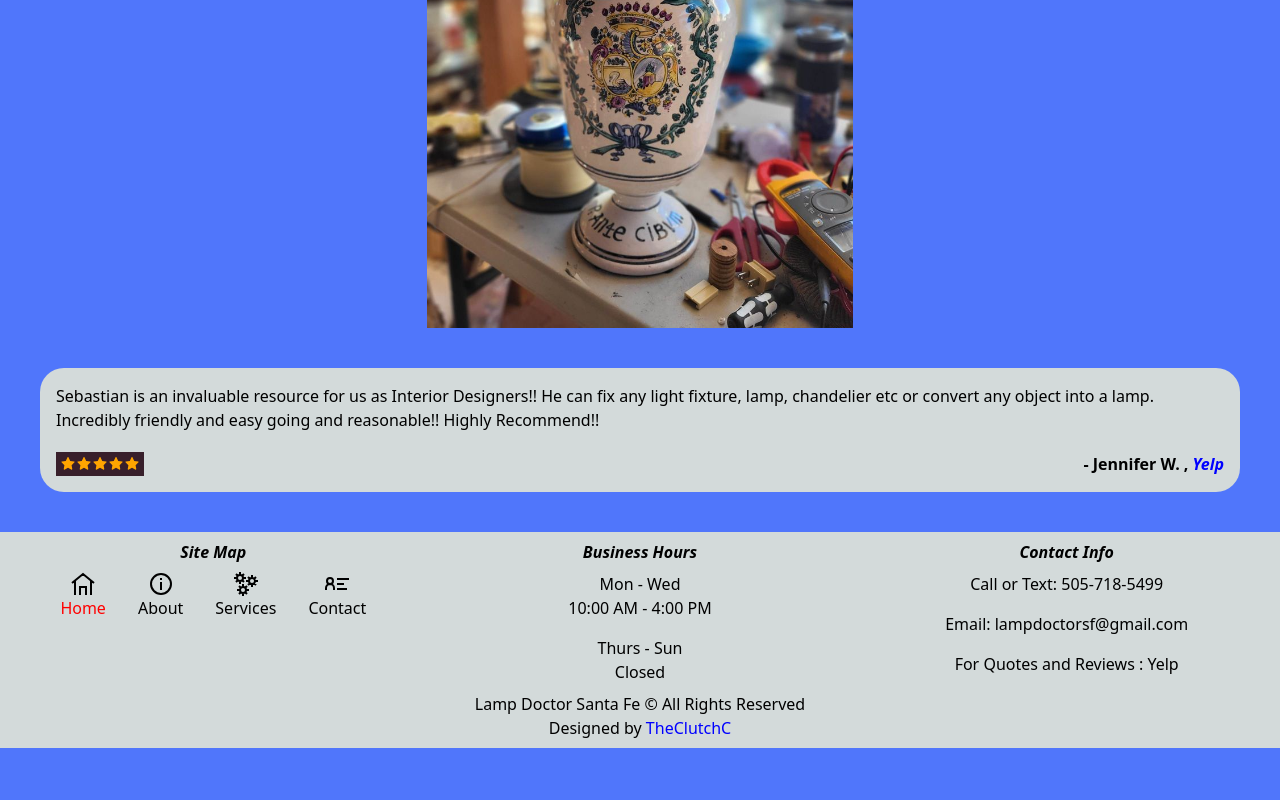
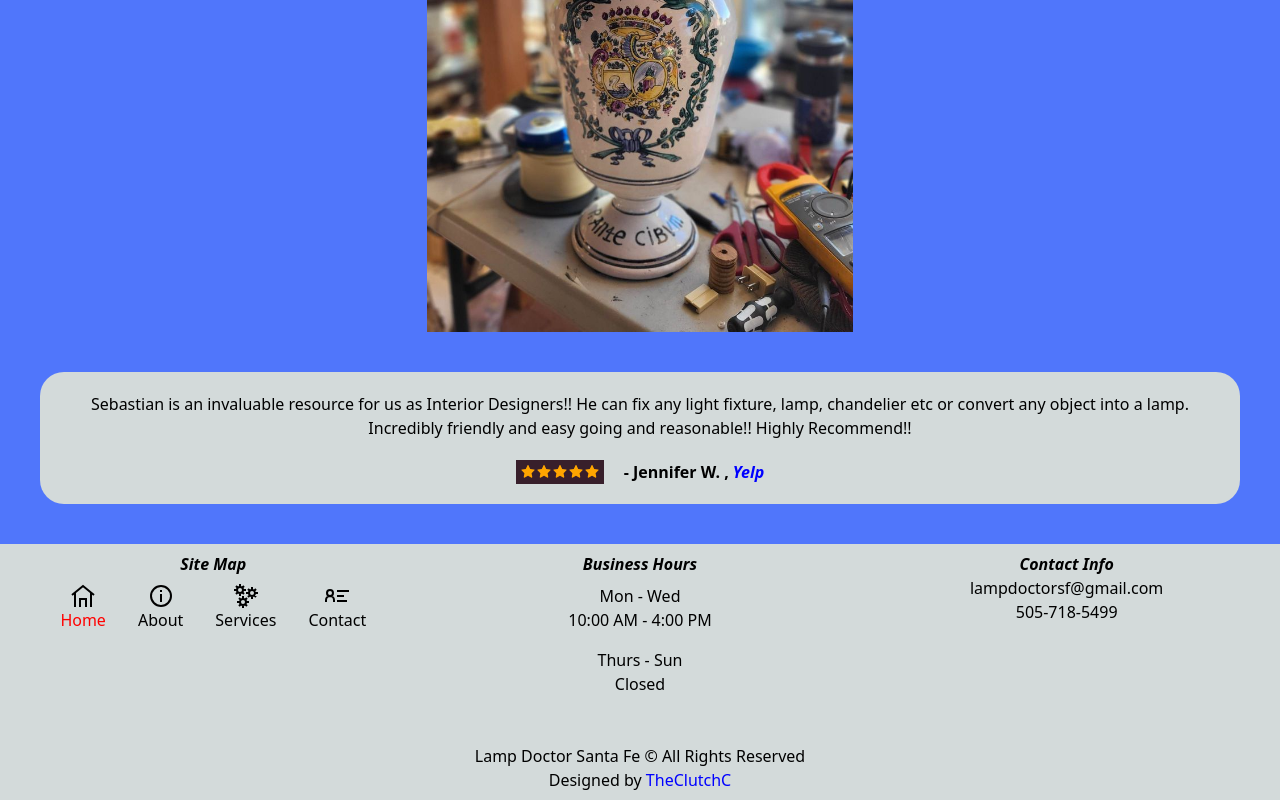
Before and after one commit to TheClutchC/lamp-doctor, a React (Create React App) app: page /#/ in a window 1280 px wide. Shown: the part 433-1233 px from the top of the page. Before the commit the page ends 1181 px from the top, so only its background shows below. Built offline with nearby package versions, Linux system fonts and the light colour scheme; the HTML template or start-up script is replaced by a standard one.

Commit message:
adjust sizing and add href to contact info

```diff
--- a/src/components/Header.js
+++ b/src/components/Header.js
@@ -9,7 +9,7 @@ const Header = () => {
       <div className="flex flex-col m-3 items-center">
         <CompanyName />
       </div>
-      <div className="flex justify-stretch gap-2 rounded-xl border-4 m-2 items-center bg-yellowesque">
+      <div className="flex justify-stretch gap-2 rounded-xl border-4 m-3 items-center bg-yellowesque">
         <Logo />
         <NavLinks />
         <PhoneNumber />
--- a/src/components/YelpReview.js
+++ b/src/components/YelpReview.js
@@ -10,15 +10,15 @@ const YelpReview = () => {
           alt={"Lamp"}
         />
       </div>
-      <div className="bg-platinum p-4 m-10 rounded-3xl">
+      <div className="bg-platinum px-5 py-5 m-10 rounded-3xl text-center">
         <blockquote>
           Sebastian is an invaluable resource for us as Interior Designers!! He
           can fix any light fixture, lamp, chandelier etc or convert any object
           into a lamp. Incredibly friendly and easy going and reasonable!!
           Highly Recommend!!
         </blockquote>
-        <div className="flex flex-row justify-between mt-5">
-          <div className="flex flex-row bg-shadowesque items-center px-1">
+        <div className="flex flex-row justify-center mt-5">
+          <div className="flex flex-row bg-shadowesque items-center px-1 mr-5">
             <AiFillStar color="orange" />
             <AiFillStar color="orange" />
             <AiFillStar color="orange" />
--- a/src/components/forFooter/ContactInfo.js
+++ b/src/components/forFooter/ContactInfo.js
@@ -1,18 +1,9 @@
-const information = [
-  'Call or Text: 505-718-5499',
-  'Email: lampdoctorsf@gmail.com',
-  'For Quotes and Reviews : Yelp'
-];
-
 const ContactInfo = () => {
   return (
-    <div>
+    <div className="flex flex-col">
       <div className="font-bold italic">Contact Info</div>
-      {information.map((piece) => (
-        <div key={piece} className="py-2 px-4">
-          <div className="text-center">{piece}</div>
-        </div>
-      ))}
+      <a href="mailto:lampdoctorsf@gmail.com">lampdoctorsf@gmail.com</a>
+      <a href="tel:5057185499" className="pb-4">505-718-5499</a>
     </div>
   );
 }
--- a/src/components/forFooter/CopyrightSection.js
+++ b/src/components/forFooter/CopyrightSection.js
@@ -1,9 +1,9 @@
 const CopyrightSection = () => {
   return(
-    <>
+    <div className="items-center pt-10">
       <div>Lamp Doctor Santa Fe © All Rights Reserved</div>
       <div>Designed by <a href="https://github.com/TheClutchC" style={{ color: "blue" }}>TheClutchC</a></div>
-    </>
+    </div>
   );
 };
 
```
